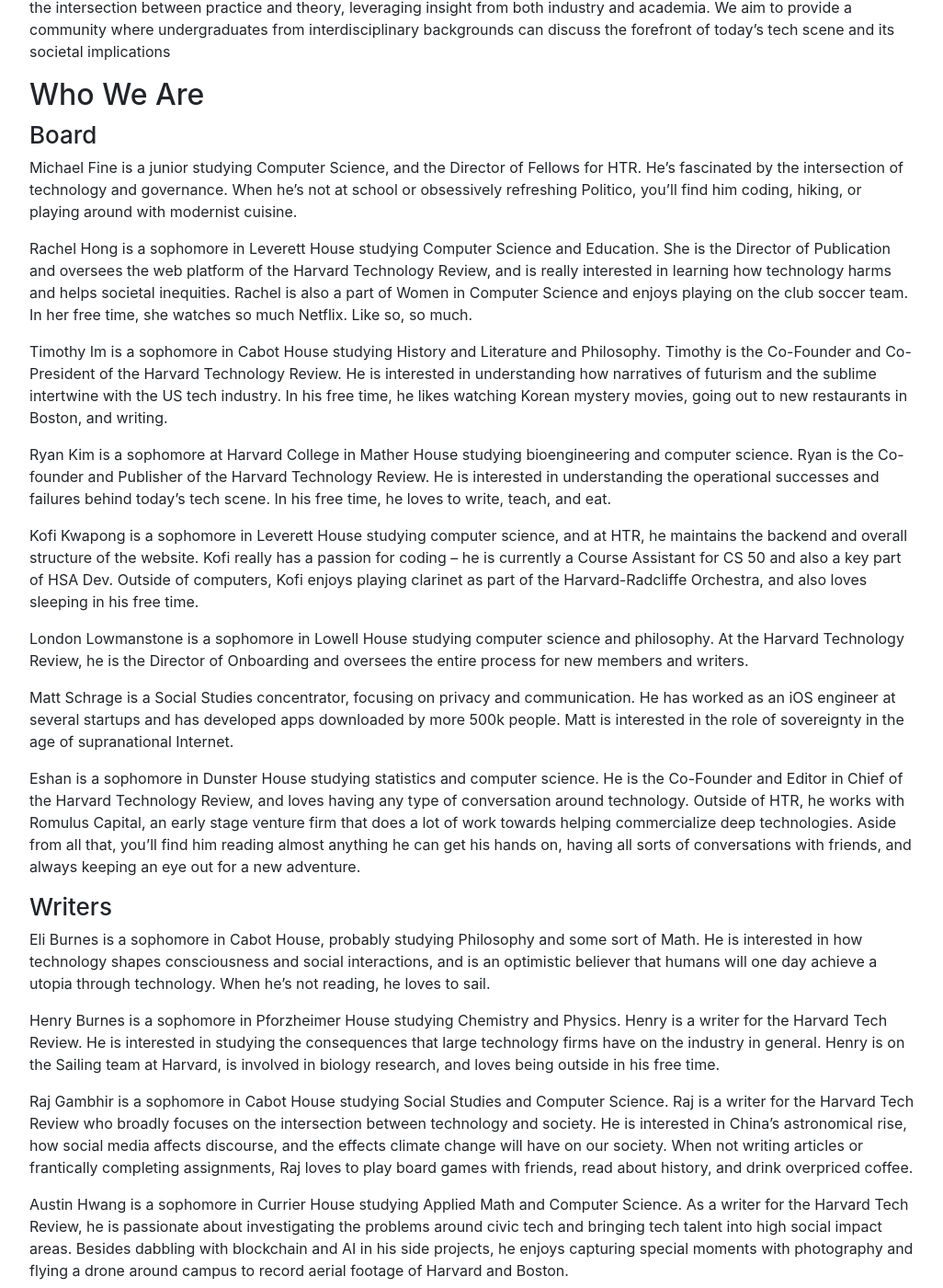
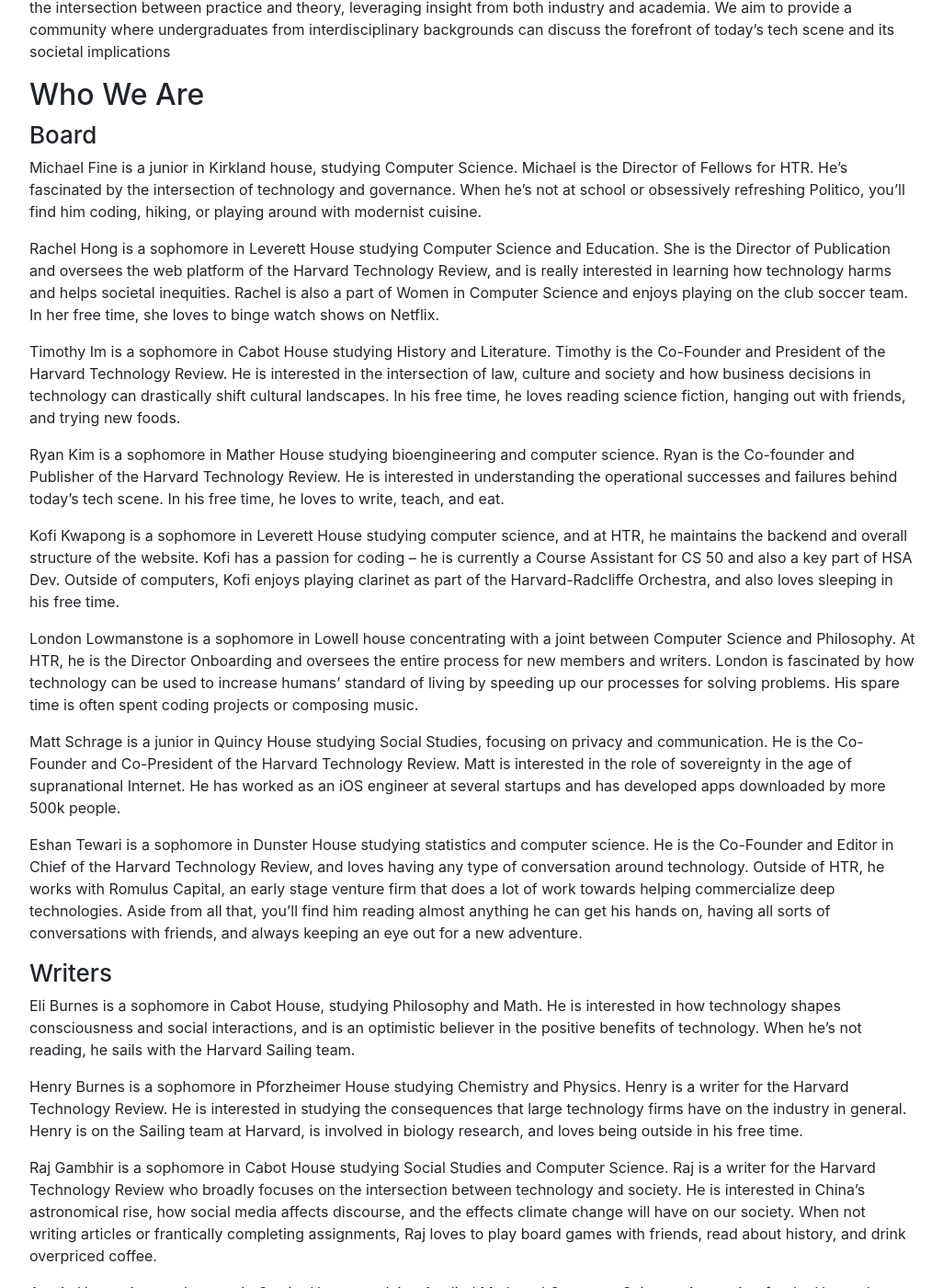
Before and after one commit to mfine15/techreview, a Jekyll site: the page built from about.md, in a window 1280 px wide and 1400 px high, scrolled down 282 px. Shown: the whole window at 92% size, without its empty margins (126-1152 px from the left). Built offline with Jekyll 4.4.1, drawn with Linux system fonts in a browser that asks for light colours; some of the changed text lies outside the part shown.

Commit message:
minor edits to about bios

```diff
--- a/about.md
+++ b/about.md
@@ -12,35 +12,35 @@ The Harvard Technology Review (HTR) is a publication that explores the essential
 
 ### Board
 
-Michael Fine is a junior studying Computer Science, and the Director of Fellows for HTR. He's fascinated by the intersection of technology and governance. When he's not at school or obsessively refreshing Politico, you'll find him coding, hiking, or playing around with modernist cuisine.
+Michael Fine is a junior in Kirkland house, studying Computer Science. Michael is the Director of Fellows for HTR. He's fascinated by the intersection of technology and governance. When he's not at school or obsessively refreshing Politico, you'll find him coding, hiking, or playing around with modernist cuisine.
 
-Rachel Hong is a sophomore in Leverett House studying Computer Science and Education. She is the Director of Publication and oversees the web platform of the Harvard Technology Review, and is really interested in learning how technology harms and helps societal inequities. Rachel is also a part of Women in Computer Science and enjoys playing on the club soccer team. In her free time, she watches so much Netflix. Like so, so much.
+Rachel Hong is a sophomore in Leverett House studying Computer Science and Education. She is the Director of Publication and oversees the web platform of the Harvard Technology Review, and is really interested in learning how technology harms and helps societal inequities. Rachel is also a part of Women in Computer Science and enjoys playing on the club soccer team. In her free time, she loves to binge watch shows on Netflix.
 
-Timothy Im is a sophomore in Cabot House studying History and Literature and Philosophy. Timothy is the Co-Founder and Co-President of the Harvard Technology Review. He is interested in understanding how narratives of futurism and the sublime intertwine with the US tech industry. In his free time, he likes watching Korean mystery movies, going out to new restaurants in Boston, and writing.
+Timothy Im is a sophomore in Cabot House studying History and Literature. Timothy is the Co-Founder and President of the Harvard Technology Review. He is interested in the intersection of law, culture and society and how business decisions in technology can drastically shift cultural landscapes. In his free time, he loves reading science fiction, hanging out with friends, and trying new foods.
 
-Ryan Kim is a sophomore at Harvard College in Mather House studying bioengineering and computer science. Ryan is the Co-founder and Publisher of the Harvard Technology Review. He is interested in understanding the operational successes and failures behind today's tech scene. In his free time, he loves to write, teach, and eat.
+Ryan Kim is a sophomore in Mather House studying bioengineering and computer science. Ryan is the Co-founder and Publisher of the Harvard Technology Review. He is interested in understanding the operational successes and failures behind today's tech scene. In his free time, he loves to write, teach, and eat.
 
-Kofi Kwapong is a sophomore in Leverett House studying computer science, and at HTR, he maintains the backend and overall structure of the website. Kofi really has a passion for coding -- he is currently a Course Assistant for CS 50 and also a key part of HSA Dev. Outside of computers, Kofi enjoys playing clarinet as part of the Harvard-Radcliffe Orchestra, and also loves sleeping in his free time.
+Kofi Kwapong is a sophomore in Leverett House studying computer science, and at HTR, he maintains the backend and overall structure of the website. Kofi has a passion for coding -- he is currently a Course Assistant for CS 50 and also a key part of HSA Dev. Outside of computers, Kofi enjoys playing clarinet as part of the Harvard-Radcliffe Orchestra, and also loves sleeping in his free time.
 
-London Lowmanstone is a sophomore in Lowell House studying computer science and philosophy. At the Harvard Technology Review, he is the Director of Onboarding and oversees the entire process for new members and writers.
+London Lowmanstone is a sophomore in Lowell house concentrating with a joint between Computer Science and Philosophy. At HTR, he is the Director Onboarding and oversees the entire process for new members and writers. London is fascinated by how technology can be used to increase humans’ standard of living by speeding up our processes for solving problems. His spare time is often spent coding projects or composing music.
 
-Matt Schrage is a Social Studies concentrator, focusing on privacy and communication. He has worked as an iOS engineer at several startups and has developed apps downloaded by more 500k people. Matt is interested in the role of sovereignty in the age of supranational Internet.
+Matt Schrage is a junior in Quincy House studying Social Studies, focusing on privacy and communication. He is the Co-Founder and Co-President of the Harvard Technology Review. Matt is interested in the role of sovereignty in the age of supranational Internet. He has worked as an iOS engineer at several startups and has developed apps downloaded by more 500k people.
 
-Eshan is a sophomore in Dunster House studying statistics and computer science. He is the Co-Founder and Editor in Chief of the Harvard Technology Review, and loves having any type of conversation around technology. Outside of HTR, he works with Romulus Capital, an early stage venture firm that does a lot of work towards helping commercialize deep technologies. Aside from all that, you'll find him reading almost anything he can get his hands on, having all sorts of conversations with friends, and always keeping an eye out for a new adventure.
+Eshan Tewari is a sophomore in Dunster House studying statistics and computer science. He is the Co-Founder and Editor in Chief of the Harvard Technology Review, and loves having any type of conversation around technology. Outside of HTR, he works with Romulus Capital, an early stage venture firm that does a lot of work towards helping commercialize deep technologies. Aside from all that, you'll find him reading almost anything he can get his hands on, having all sorts of conversations with friends, and always keeping an eye out for a new adventure.
 
 ### Writers
 
-Eli Burnes is a sophomore in Cabot House, probably studying Philosophy and some sort of Math. He is interested in how technology shapes consciousness and social interactions, and is an optimistic believer that humans will one day achieve a utopia through technology. When he's not reading, he loves to sail.
+Eli Burnes is a sophomore in Cabot House, studying Philosophy and Math. He is interested in how technology shapes consciousness and social interactions, and is an optimistic believer in the positive benefits of technology. When he's not reading, he sails with the Harvard Sailing team.
 
-Henry Burnes is a sophomore in Pforzheimer House studying Chemistry and Physics. Henry is a writer for the Harvard Tech Review. He is interested in studying the consequences that large technology firms have on the industry in general. Henry is on the Sailing team at Harvard, is involved in biology research, and loves being outside in his free time.
+Henry Burnes is a sophomore in Pforzheimer House studying Chemistry and Physics. Henry is a writer for the Harvard Technology Review. He is interested in studying the consequences that large technology firms have on the industry in general. Henry is on the Sailing team at Harvard, is involved in biology research, and loves being outside in his free time.
 
-Raj Gambhir is a sophomore in Cabot House studying Social Studies and Computer Science. Raj is a writer for the Harvard Tech Review who broadly focuses on the intersection between technology and society. He is interested in China's astronomical rise, how social media affects discourse, and the effects climate change will have on our society. When not writing articles or frantically completing assignments, Raj loves to play board games with friends, read about history, and drink overpriced coffee.
+Raj Gambhir is a sophomore in Cabot House studying Social Studies and Computer Science. Raj is a writer for the Harvard Technology Review who broadly focuses on the intersection between technology and society. He is interested in China's astronomical rise, how social media affects discourse, and the effects climate change will have on our society. When not writing articles or frantically completing assignments, Raj loves to play board games with friends, read about history, and drink overpriced coffee.
 
-Austin Hwang is a sophomore in Currier House studying Applied Math and Computer Science. As a writer for the Harvard Tech Review, he is passionate about investigating the problems around civic tech and bringing tech talent into high social impact areas. Besides dabbling with blockchain and AI in his side projects, he enjoys capturing special moments with photography and flying a drone around campus to record aerial footage of Harvard and Boston.
+Austin Hwang is a sophomore in Currier House studying Applied Math and Computer Science. As a writer for the Harvard Technology Review, he is passionate about investigating the problems around civic tech and bringing tech talent into high social impact areas. Besides dabbling with blockchain and AI in his side projects, he enjoys capturing special moments with photography and flying a drone around campus to record aerial footage of Harvard and Boston.
 
-Manasi Maheshwari is a sophomore in Currier House studying Computer Science and Economics. Manasi is on the Writer Board for the Harvard Tech Review as one of the inaugural writers. She is interested in exploring the greater implications of technical advancements and the role of technology in social impact ventures. Outside of writing and tech, she enjoys biking, exploring Boston with friends, and listening to podcasts.
+Manasi Maheshwari is a sophomore in Currier House studying Computer Science and Economics. Manasi is a writer for the Harvard Technology Review, exploring the greater implications of technical advancements and the role of technology in social impact ventures. Outside of the Tech Review, she enjoys biking, exploring Boston with friends, and listening to podcasts.
 
-Joyce Tian is a sophomore in Leverett House studying Applied Mathematics with a focus in Computer Science. Joyce is a writer for the Harvard Tech Review interested in investigating how technology has influenced overarching, increasingly global perspectives on ideals such as intellectual properties or aesthetics. In her free time, she enjoys dancing, escape rooms, and all-too-frequent forays into greater Boston.
+Joyce Tian is a sophomore in Leverett House studying Applied Mathematics with a focus in Computer Science. Joyce is a writer for the Harvard Technology Review interested in investigating how technology has influenced overarching, increasingly global perspectives on ideals such as intellectual properties or aesthetics. In her free time, she enjoys dancing, escape rooms, and all-too-frequent forays into greater Boston.
 
 ## Ethics Statement
 
```
